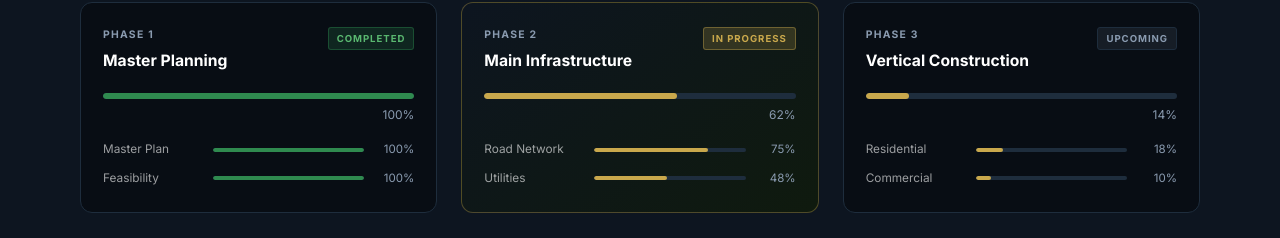
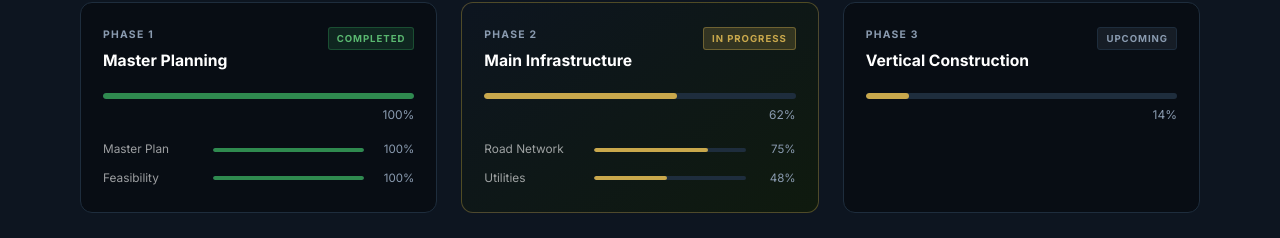
Before and after one commit to nin-webapp2025/ebdacity, a React (Vite) app: page / in a window 1280 px wide. Shown: the part 2320-2558 px from the top of the page. Built offline with nearby package versions, Linux system fonts and the light colour scheme.

Commit message:
Remove Residential/Commercial sub-bars from Phase 3 card

```diff
--- a/src/components/DevelopmentStatus.jsx
+++ b/src/components/DevelopmentStatus.jsx
@@ -32,10 +32,7 @@ const phases = [
     statusClass: 'upcoming',
     progress: 14,
     progressColor: '#c9a84c',
-    details: [
-      { label: 'Residential', pct: 18 },
-      { label: 'Commercial', pct: 10 },
-    ],
+    details: [],
   },
 ]
 
@@ -78,7 +75,7 @@ export default function DevelopmentStatus() {
               <p className="phase-card__pct">{p.progress}%</p>
 
               {/* Sub bars */}
-              <div className="phase-card__details">
+              {p.details.length > 0 && <div className="phase-card__details">
                 {p.details.map(d => (
                   <div key={d.label} className="detail-row">
                     <span className="detail-label">{d.label}</span>
@@ -91,7 +88,7 @@ export default function DevelopmentStatus() {
                     <span className="detail-pct">{d.pct}%</span>
                   </div>
                 ))}
-              </div>
+              </div>}
             </div>
           ))}
         </div>
```
